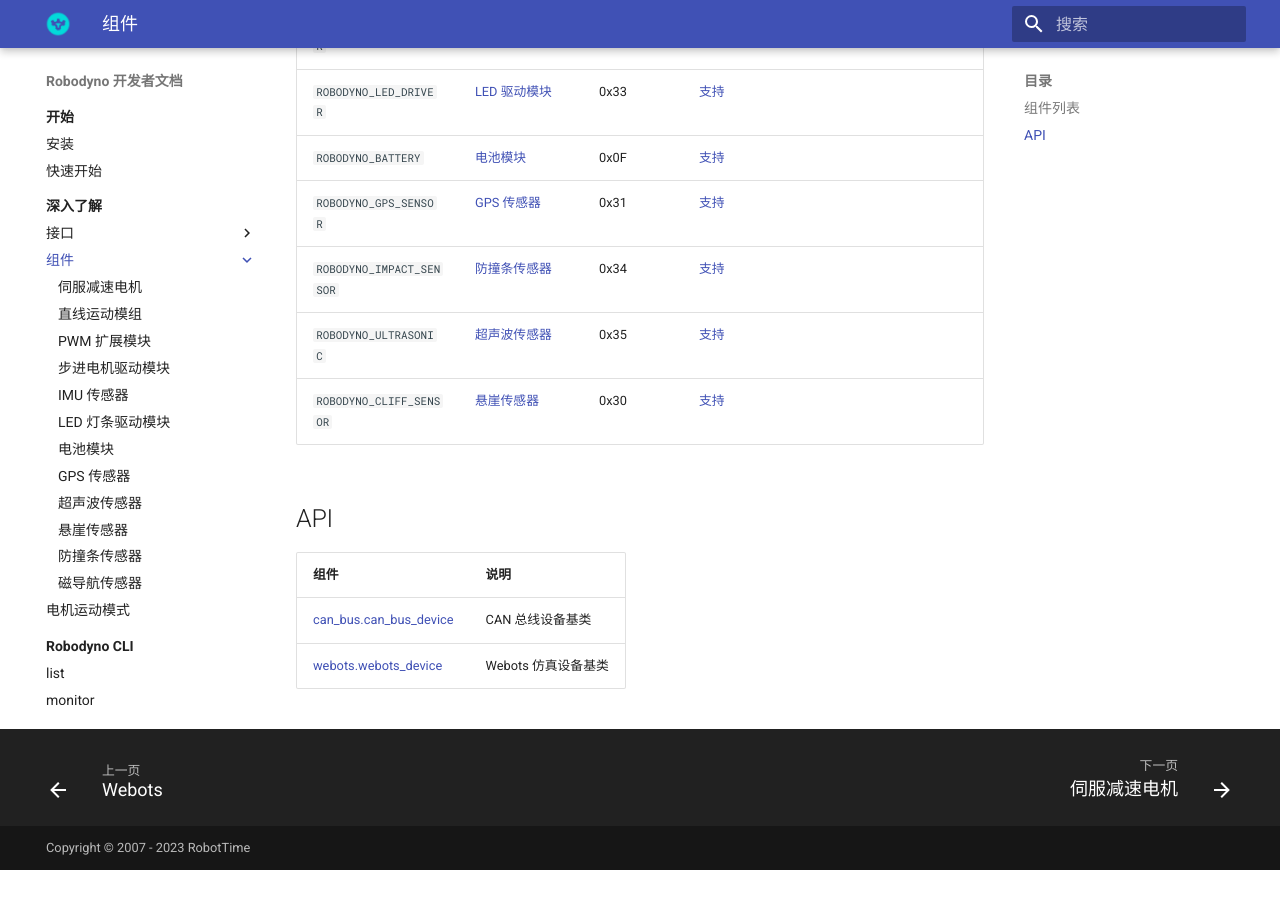
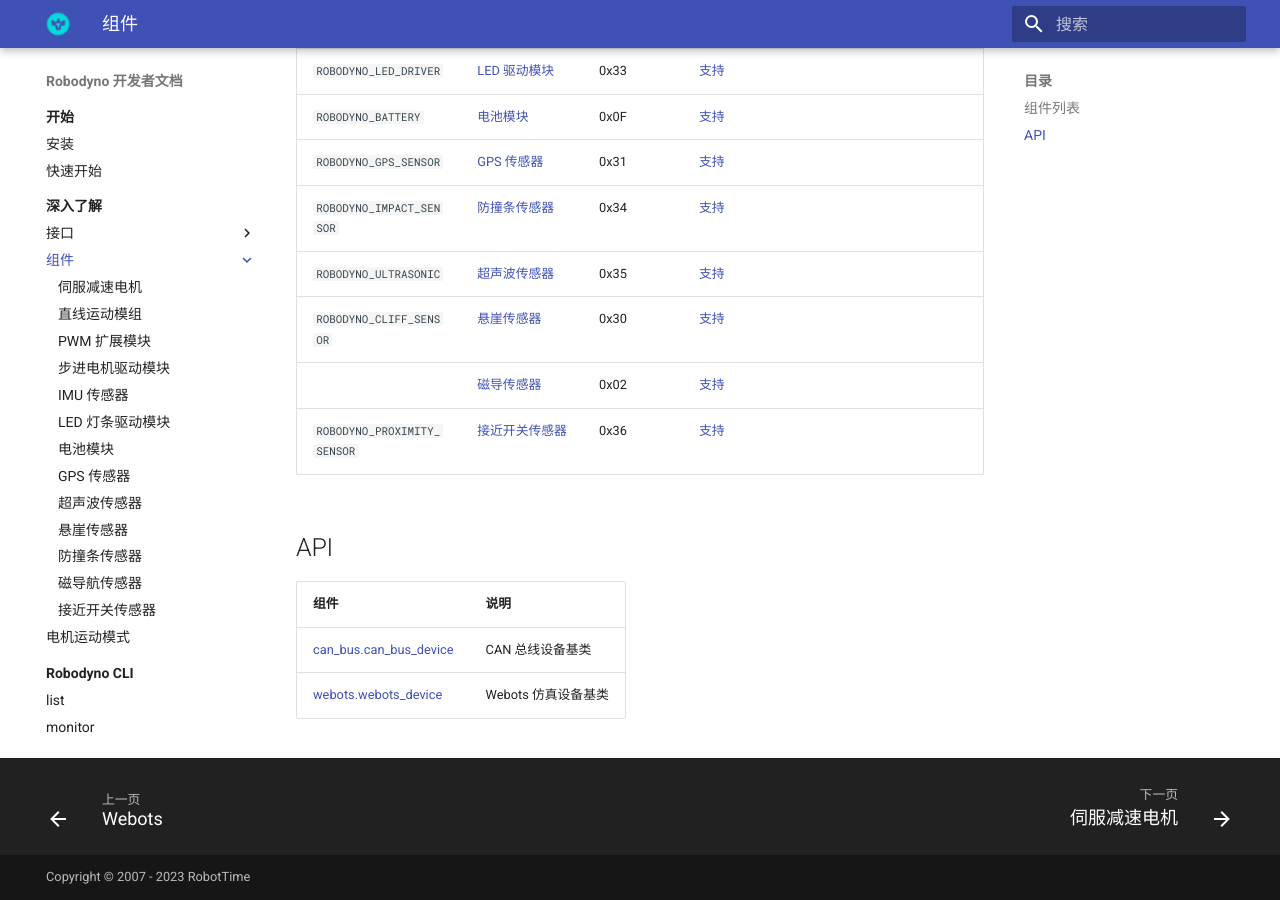
Before and after one commit to robodyno/robodyno, an MkDocs documentation site: the page built from docs/deep-dive/components/index.md, in a window 1280 px wide and 900 px high, scrolled down 703 px. Built offline with MkDocs 1.6.1 and Material for MkDocs 9.7.7, drawn with Linux system fonts in a browser that asks for light colours; the version menu is left out; before the commit the page ends 1573 px from its top, so only the background shows below that.

Commit message:
【组件】中添加磁导、接近开关markdown文件路径

```diff
--- a/docs/deep-dive/components/index.md
+++ b/docs/deep-dive/components/index.md
@@ -20,6 +20,8 @@
 | `ROBODYNO_IMPACT_SENSOR`  | [防撞条传感器](impact-sensor/)      | 0x34        | [支持](../../../references/components/can_bus/impact_sensor/)     |                                                              |                               |
 | `ROBODYNO_ULTRASONIC`     | [超声波传感器](ultrasonic-sensor/)  | 0x35        | [支持](../../../references/components/can_bus/ultrasonic_sensor/) |                                                              |                               |
 | `ROBODYNO_CLIFF_SENSOR`   | [悬崖传感器](cliff-sensor/)         | 0x30        | [支持](../../../references/components/can_bus/cliff_sensor/)      |                                                              |                               |
+|                           | [磁导传感器](magnetic-sensor/)      | 0x02        | [支持](../../../references/components/can_bus/magnetic_sensor/)      |                                                              |                               |
+| `ROBODYNO_PROXIMITY_SENSOR` | [接近开关传感器](proximity-sensor/)| 0x36        | [支持](../../../references/components/can_bus/proximity_sensor/)      |                                                              |                               |
 
 ## API
 
--- a/mkdocs.yml
+++ b/mkdocs.yml
@@ -23,6 +23,7 @@
           - 悬崖传感器: deep-dive/components/cliff-sensor.md
           - 防撞条传感器: deep-dive/components/impact-sensor.md
           - 磁导航传感器: deep-dive/components/magnetic-sensor.md
+          - 接近开关传感器: deep-dive/components/proximity-sensor.md
       - 电机运动模式: deep-dive/motor-modes.md
   - Robodyno CLI:
       - commands/index.md
```
